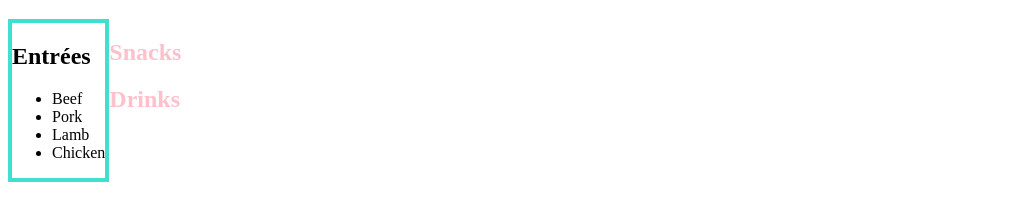
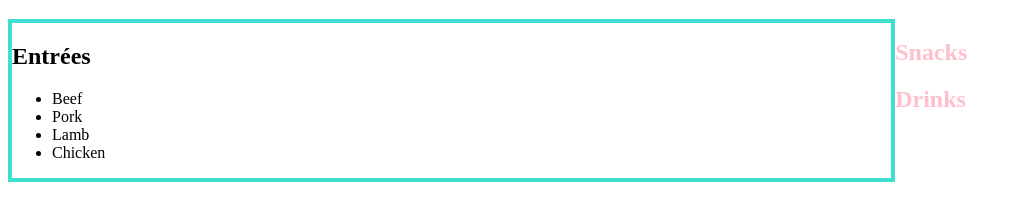
Before and after one commit to kevz666/responsivewebpage, a plain HTML site: page index.html in a window 1280 px wide. Shown: the part 61-282 px from the top of the page, without its empty margins (0-1022 px from the left). Drawn offline with Linux system fonts and the light colour scheme.

Commit message:
Update style.css

```diff
--- a/style.css
+++ b/style.css
@@ -8,6 +8,16 @@
     color: pink;
 }
 
-#container {
-    display: flex;
+@media (min-width: 600px) {
+    #container {
+        display: flex;
+    }
+
+    #entree {
+        width: 70%
+    }
+
+    #sidebar {
+        width: 30%
+    }
 }
```
